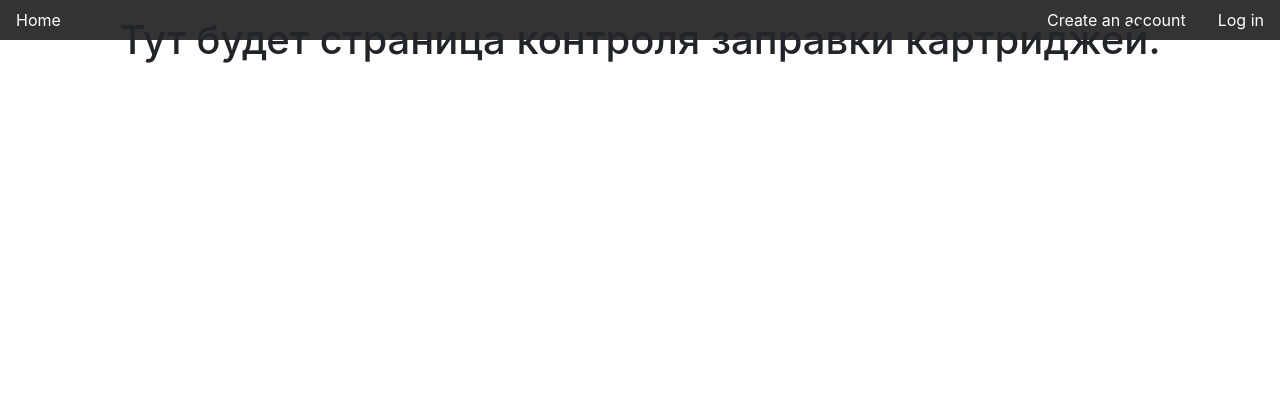
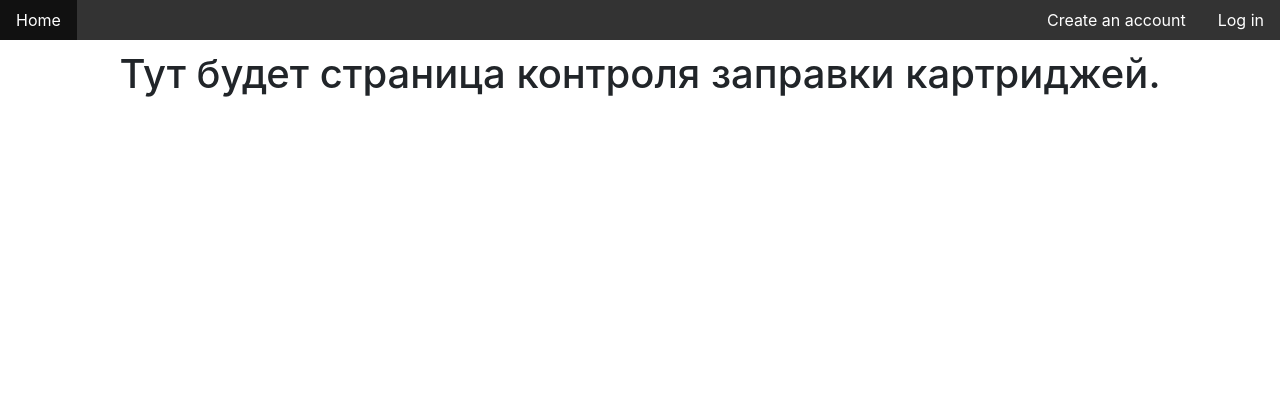
Before and after one commit to PharmOstrovIT/it_faq, a Django app: page /printers/ in a window 1280 px wide. Shown: the top 420 px of the page. Before the commit the page ends 63 px from the top, so only its background shows below. Run offline with Django 4.2, Linux system fonts and the light colour scheme.

Commit message:
Ver 0.01
Fixed: Navigation bar set to top

```diff
--- a/mysite/main/templates/main/apteki.html
+++ b/mysite/main/templates/main/apteki.html
@@ -2,13 +2,11 @@
 
 
   {% block content %}
+  <div style="padding:20px;margin-top:30px;height:1500px;">
     <div class="text-center">
-      <div class="row">
-        <div class="col-md-12">
           <p>
           <p>
           <h1>Тут будет список аптек и оборудование по ним!</h1><br>
-        </div>
-      </div>
     </div>
+  </div>
   {% endblock %}
--- a/mysite/main/templates/main/printers.html
+++ b/mysite/main/templates/main/printers.html
@@ -2,13 +2,9 @@
 
 
   {% block content %}
+  <div style="padding:20px;margin-top:30px;height:1500px;">
     <div class="text-center">
-      <div class="row">
-        <div class="col-md-12">
-          <p>
-          <p>
           <h1>Тут будет страница контроля заправки картриджей.</h1><br>
-        </div>
-      </div>
     </div>
+  </div>
   {% endblock %}
```
